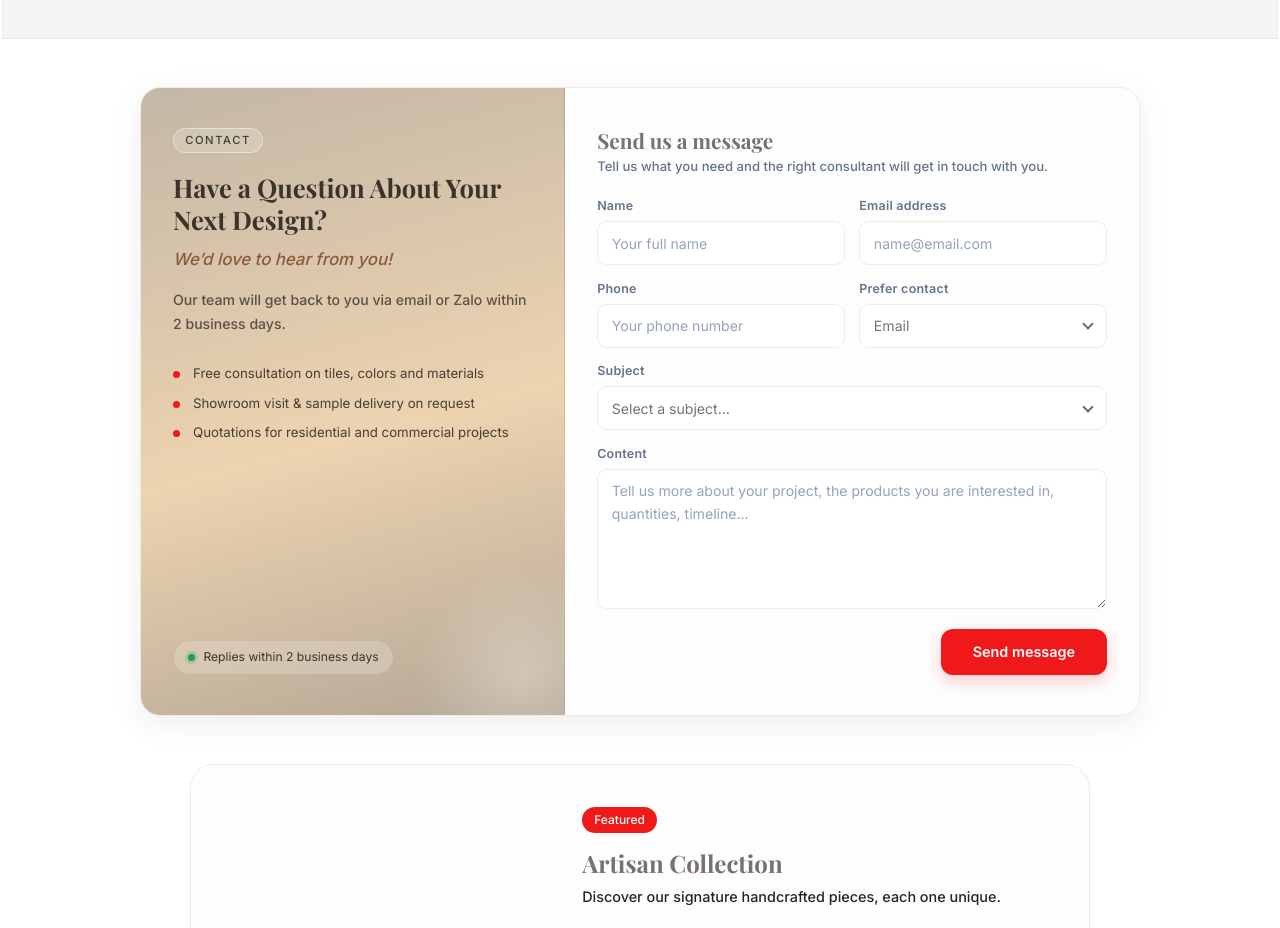
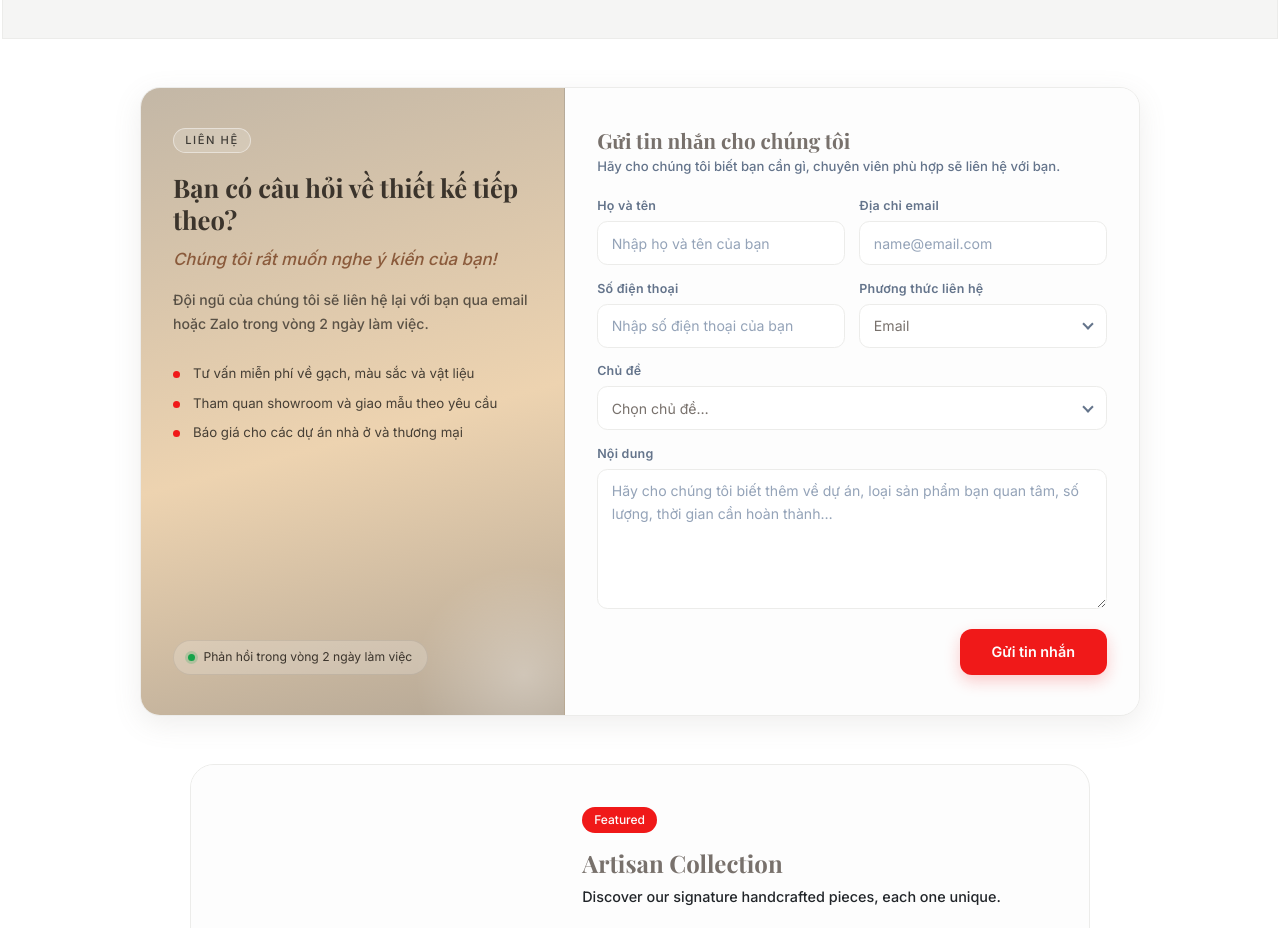
Before and after one commit to stevenmach123/cera-react, a React (Vite) app in the folder ceramic-react/: page /home in a window 1280 px wide. Shown: the part 4380-5308 px from the top of the page. Built offline with nearby package versions, Linux system fonts and the light colour scheme.

Commit message:
vietnemse contact

```diff
--- a/ceramic-react/src/components/home/ContactSection.tsx
+++ b/ceramic-react/src/components/home/ContactSection.tsx
@@ -16,40 +16,40 @@ const subjectOptions: { value: string; label: string }[] = [
   {
     value: 'product-information',
     label:
-      'Product Information – know more about your ceramic and porcelain collections.',
+      'Thông tin sản phẩm – tìm hiểu thêm về các bộ sưu tập gốm và sứ của chúng tôi.',
   },
   {
     value: 'pricing-quotation',
-    label: 'Pricing & Quotation – request pricing or a project quotation.',
+    label: 'Bảng giá & Báo giá – yêu cầu báo giá hoặc báo giá cho dự án.',
   },
   {
     value: 'showroom-visit',
-    label: "Showroom Visit – I'd like to schedule a showroom visit.",
+    label: 'Tham quan showroom – tôi muốn đặt lịch tham quan showroom.',
   },
   {
     value: 'interior-design',
-    label: 'Interior Design Consultation – help planning my home interior design.',
+    label: 'Tư vấn thiết kế nội thất – hỗ trợ lên ý tưởng thiết kế nội thất ngôi nhà của bạn.',
   },
   {
     value: 'tile-material',
     label:
-      'Tile & Material Selection – recommendations for tiles, colors, and materials.',
+      'Lựa chọn gạch & vật liệu – gợi ý về gạch, màu sắc và vật liệu phù hợp.',
   },
   {
     value: 'product-samples',
-    label: 'Product Samples – request material or tile samples.',
+    label: 'Mẫu sản phẩm – yêu cầu mẫu vật liệu hoặc mẫu gạch.',
   },
   {
     value: 'installation-support',
     label:
-      'Installation & Technical Support – questions about installation or product specifications.',
+      'Lắp đặt & Hỗ trợ kỹ thuật – thắc mắc về lắp đặt hoặc thông số kỹ thuật sản phẩm.',
   },
   {
     value: 'project-collaboration',
     label:
-      "Project Collaboration – I'd like to discuss a residential or commercial project.",
+      'Hợp tác dự án – tôi muốn trao đổi về một dự án nhà ở hoặc thương mại.',
   },
-  { value: OTHER_SUBJECT, label: 'Other inquires – type my own subject' },
+  { value: OTHER_SUBJECT, label: 'Yêu cầu khác – nhập chủ đề của riêng bạn' },
 ];
 
 interface FormState {
@@ -101,23 +101,23 @@ export default function ContactSection() {
     setError('');
 
     if (!form.name.trim()) {
-      setError('Please tell us your name.');
+      setError('Vui lòng cho chúng tôi biết tên của bạn.');
       return;
     }
     if (!form.email.trim() && preferContact === 'email') {
-      setError('Please provide an email address so we can reply to you.');
+      setError('Vui lòng nhập địa chỉ email để chúng tôi có thể liên hệ lại với bạn.');
       return;
     }
     if (!subject) {
-      setError('Please choose a subject.');
+      setError('Vui lòng chọn một chủ đề.');
       return;
     }
     if (isCustomSubject && !form.customSubject.trim()) {
-      setError('Please type your own subject.');
+      setError('Vui lòng nhập chủ đề của riêng bạn.');
       return;
     }
     if (!form.content.trim()) {
-      setError('Please share a few details about your request.');
+      setError('Vui lòng cho chúng tôi biết thêm một vài chi tiết về yêu cầu của bạn.');
       return;
     }
 
@@ -137,51 +137,51 @@ export default function ContactSection() {
       <div className="contactme-card">
         {/* Left: intro / info panel */}
         <aside className="contactme-info">
-          <span className="contactme-eyebrow">Contact</span>
-          <h2 className="contactme-heading">Have a Question About Your Next Design?</h2>
-          <p className="contactme-subheading">We&rsquo;d love to hear from you!</p>
+          <span className="contactme-eyebrow">Liên hệ</span>
+          <h2 className="contactme-heading">Bạn có câu hỏi về thiết kế tiếp theo?</h2>
+          <p className="contactme-subheading">Chúng tôi rất muốn nghe ý kiến của bạn!</p>
           <p className="contactme-description">
-            Our team will get back to you via email or Zalo within 2 business days.
+            Đội ngũ của chúng tôi sẽ liên hệ lại với bạn qua email hoặc Zalo trong vòng 2 ngày làm việc.
           </p>
 
           <ul className="contactme-points">
             <li className="contactme-point">
               <span className="contactme-point-dot" />
-              Free consultation on tiles, colors and materials
+              Tư vấn miễn phí về gạch, màu sắc và vật liệu
             </li>
             <li className="contactme-point">
               <span className="contactme-point-dot" />
-              Showroom visit &amp; sample delivery on request
+              Tham quan showroom và giao mẫu theo yêu cầu
             </li>
             <li className="contactme-point">
               <span className="contactme-point-dot" />
-              Quotations for residential and commercial projects
+              Báo giá cho các dự án nhà ở và thương mại
             </li>
           </ul>
 
           <div className="contactme-chip">
             <span className="contactme-chip-dot" />
-            Replies within 2 business days
+            Phản hồi trong vòng 2 ngày làm việc
           </div>
         </aside>
 
         {/* Right: form panel */}
         <div className="contactme-form-panel">
-          <h3 className="contactme-form-title">Send us a message</h3>
+          <h3 className="contactme-form-title">Gửi tin nhắn cho chúng tôi</h3>
           <p className="contactme-form-desc">
-            Tell us what you need and the right consultant will get in touch with you.
+            Hãy cho chúng tôi biết bạn cần gì, chuyên viên phù hợp sẽ liên hệ với bạn.
           </p>
 
           {sent ? (
             <div className="contactme-success" role="status">
               <span className="contactme-success-icon">&#10003;</span>
-              <h4>Thank you, {form.name.trim()}!</h4>
+              <h4>Cảm ơn bạn, {form.name.trim()}!</h4>
               <p>
-                Your request has been received. Our team will contact you via{' '}
-                {preferContact === 'email' ? 'email' : 'Zalo'} within 2 business days.
+                Yêu cầu của bạn đã được ghi nhận. Đội ngũ của chúng tôi sẽ liên hệ với bạn qua{' '}
+                {preferContact === 'email' ? 'email' : 'Zalo'} trong vòng 2 ngày làm việc.
               </p>
               <button type="button" className="contactme-submit" onClick={resetForm}>
-                Send another message
+                Gửi tin nhắn khác
               </button>
             </div>
           ) : (
@@ -189,14 +189,14 @@ export default function ContactSection() {
               <div className="contactme-row">
                 <div className="contactme-field">
                   <label className="contactme-label" htmlFor="contactme-name">
-                    Name
+                    Họ và tên
                   </label>
                   <input
                     id="contactme-name"
                     name="name"
                     type="text"
                     className="contactme-input"
-                    placeholder="Your full name"
+                    placeholder="Nhập họ và tên của bạn"
                     value={form.name}
                     onChange={handleChange}
                   />
@@ -204,7 +204,7 @@ export default function ContactSection() {
 
                 <div className="contactme-field">
                   <label className="contactme-label" htmlFor="contactme-email">
-                    Email address
+                    Địa chỉ email
                   </label>
                   <input
                     id="contactme-email"
@@ -221,14 +221,14 @@ export default function ContactSection() {
               <div className="contactme-row">
                 <div className="contactme-field">
                   <label className="contactme-label" htmlFor="contactme-phone">
-                    Phone
+                    Số điện thoại
                   </label>
                   <input
                     id="contactme-phone"
                     name="phone"
                     type="tel"
                     className="contactme-input"
-                    placeholder="Your phone number"
+                    placeholder="Nhập số điện thoại của bạn"
                     value={form.phone}
                     onChange={handleChange}
                   />
@@ -236,7 +236,7 @@ export default function ContactSection() {
 
                 <div className="contactme-field">
                   <label className="contactme-label" htmlFor="contactme-prefer">
-                    Prefer contact
+                    Phương thức liên hệ
                   </label>
                   <div className="contactme-select-wrap">
                     <select
@@ -257,7 +257,7 @@ export default function ContactSection() {
 
               <div className="contactme-field">
                 <label className="contactme-label" htmlFor="contactme-subject">
-                  Subject
+                  Chủ đề
                 </label>
                 <div className="contactme-select-wrap">
                   <select
@@ -269,7 +269,7 @@ export default function ContactSection() {
                       setError('');
                     }}
                   >
-                    <option value="">Select a subject…</option>
+                    <option value="">Chọn chủ đề…</option>
                     {subjectOptions.map((option) => (
                       <option key={option.value} value={option.value}>
                         {option.label}
@@ -279,18 +279,18 @@ export default function ContactSection() {
                 </div>
               </div>
 
-              {/* Appears only when "Other inquires" is chosen */}
+              {/* Appears only when "Yêu cầu khác" is chosen */}
               {isCustomSubject && (
                 <div className="contactme-custom-subject">
                   <label className="contactme-label" htmlFor="contactme-custom-subject">
-                    Your own subject
+                    Chủ đề của bạn
                   </label>
                   <input
                     id="contactme-custom-subject"
                     name="customSubject"
                     type="text"
                     className="contactme-input"
-                    placeholder="Type your own subject here…"
+                    placeholder="Nhập chủ đề của riêng bạn tại đây…"
                     value={form.customSubject}
                     onChange={handleChange}
                   />
@@ -299,13 +299,13 @@ export default function ContactSection() {
 
               <div className="contactme-field">
                 <label className="contactme-label" htmlFor="contactme-content">
-                  Content
+                  Nội dung
                 </label>
                 <textarea
                   id="contactme-content"
                   name="content"
                   className="contactme-input contactme-textarea"
-                  placeholder="Tell us more about your project, the products you are interested in, quantities, timeline…"
+                  placeholder="Hãy cho chúng tôi biết thêm về dự án, loại sản phẩm bạn quan tâm, số lượng, thời gian cần hoàn thành…"
                   value={form.content}
                   onChange={handleChange}
                 />
@@ -319,7 +319,7 @@ export default function ContactSection() {
 
               <div className="contactme-actions">
                 <button type="submit" className="contactme-submit">
-                  Send message
+                  Gửi tin nhắn
                 </button>
               </div>
             </form>
```
